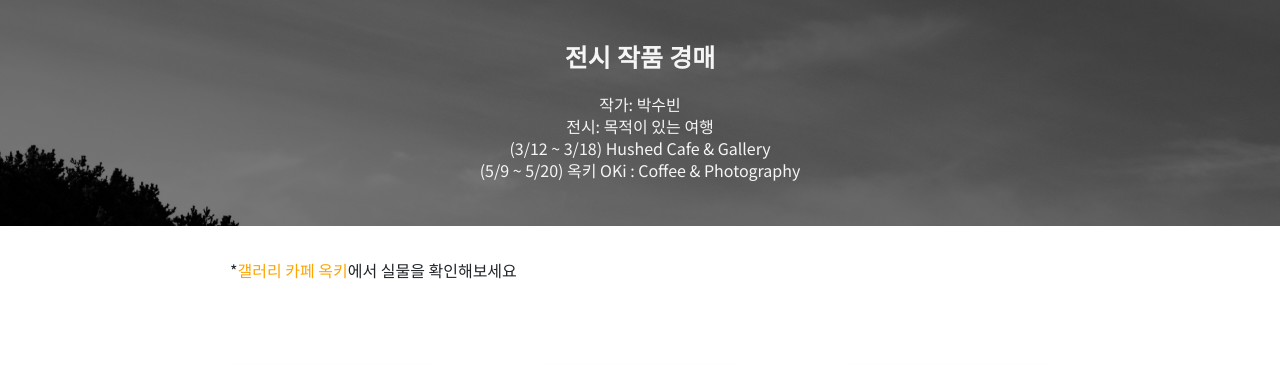
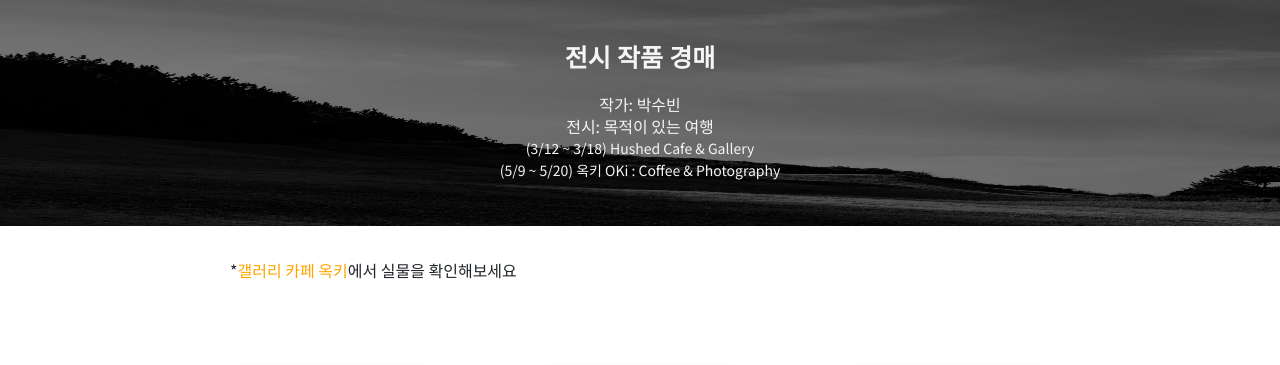
Before and after one commit to growthubin/PhotoAuction, a Django app: page / in a window 1280 px wide. Shown: the top 365 px of the page. Run offline with Django 4.2, Linux system fonts and the light colour scheme; data comes from the database, SQL or seed files in the repository; parts of the project's set-up code (start-up, migrations or seed data) failed here and were passed over.

Commit message:
intoduce box 이미지 반복 및 줄겹침 해결

```diff
--- a/templates/auction/main2.html
+++ b/templates/auction/main2.html
@@ -5,7 +5,7 @@
     <meta charset="utf-8">
     <meta name="viewport" content="width=device-width, initial-scale=1">
     <title>전시작품 경매</title>
-    <meta name="naver-site-verification" content="285eacb60bd3e8562fc40274470e53be70df973b" />
+    <meta name="naver-site-verification" content="285eacb60bd3e8562fc40274470e53be70df973b"/>
     <link href="https://cdn.jsdelivr.net/npm/bootstrap@5.2.3/dist/css/bootstrap.min.css" rel="stylesheet"
           integrity="sha384-rbsA2VBKQhggwzxH7pPCaAqO46MgnOM80zW1RWuH61DGLwZJEdK2Kadq2F9CUG65" crossorigin="anonymous">
     <link rel="preconnect" href="https://fonts.googleapis.com">
@@ -21,6 +21,7 @@
             background-image: linear-gradient(rgba(0, 0, 0, 0.527), rgba(0, 0, 0, 0.5)), url("{% static 'top_background_image.jpg' %}");
             background-size: 100%;
             align-items: center;
+            background-repeat: round;
         }
     </style>
 </head>
@@ -33,8 +34,8 @@
         <div style="padding-top: 10px; line-height: 120%">
             <p class="regular font-size-regular">작가: 박수빈</p>
             <p class="regular font-size-regular">전시: 목적이 있는 여행</p>
-            <p class="regular font-size-regular">(3/12 ~ 3/18) Hushed Cafe & Gallery</p>
-            <p class="regular font-size-regular">(5/9 ~ 5/20) 옥키 OKi : Coffee & Photography</p>
+            <p class="regular" style="font-size: 1.4rem">(3/12 ~ 3/18) Hushed Cafe & Gallery</p>
+            <p class="regular" style="font-size: 1.4rem">(5/9 ~ 5/20) 옥키 OKi : Coffee & Photography</p>
         </div>
     </div>
 </div>
@@ -43,7 +44,7 @@
 <div class="search-bar">
     <div>
         <p class="font-size-regular" style="padding: 10px;">*<span style="color: orange; cursor: pointer;"
-                                                onclick="window.open('https://naver.me/G14a4RzO')">갤러리 카페 옥키</span>에서
+                                                                   onclick="window.open('https://naver.me/G14a4RzO')">갤러리 카페 옥키</span>에서
             실물을 확인해보세요</p>
     </div>
 </div>
@@ -56,7 +57,8 @@
     {% for product in products %}
         <div class="flex-item">
             <div class="image-box hi">
-                <img class="product-img" style="cursor:pointer;" onclick="window.open('http://www.photoauction.site/search/?csrfmiddlewaretoken=1ZYqIL4VI1cc6tJRLFPkUBJn8P0NF5ioUT8Or0jr2yN2ji7POS4KyFt5wDFEc8gc&kw={{ product.product_name }}')"
+                <img class="product-img" style="cursor:pointer;"
+                     onclick="window.open('http://www.photoauction.site/search/?csrfmiddlewaretoken=1ZYqIL4VI1cc6tJRLFPkUBJn8P0NF5ioUT8Or0jr2yN2ji7POS4KyFt5wDFEc8gc&kw={{ product.product_name }}')"
                      src="{% get_static_prefix %}{{ product.image }}">
             </div>
 
@@ -81,11 +83,13 @@
             <p class="regular contact-info" style="color: dimgray"> 박수빈 </p>
             <p class="regular contact-info" style="color: dimgray"> E-mail: sbinp5818@naver.com </p>
             <p class="regular contact-info" style="color: dimgray"> Instagram: @su.napshot </p>
-            <p class="regular contact-info" style="color: dimgray; line-height: normal"> 기술적 문제 발생시: sunapshot@gmail.com </p>
+            <p class="regular contact-info" style="color: dimgray; line-height: normal"> 기술적 문제 발생시:
+                sunapshot@gmail.com </p>
         </div>
         <!-- 옥키 -->
         <div style="margin-left: 50px; text-align: left">
-            <p class="regular contact-info" style="color: dimgray; line-height: normal"> 옥키 OKi : Coffee & Photography</p>
+            <p class="regular contact-info" style="color: dimgray; line-height: normal"> 옥키 OKi : Coffee &
+                Photography</p>
             <p class="regular contact-info" style="color: dimgray"> Tel: 070 4233 2012 </p>
             <p class="regular contact-info" style="color: dimgray; line-height: normal"> 서울특별시 중구 삼일대로4길 19 2층 </p>
         </div>
```
